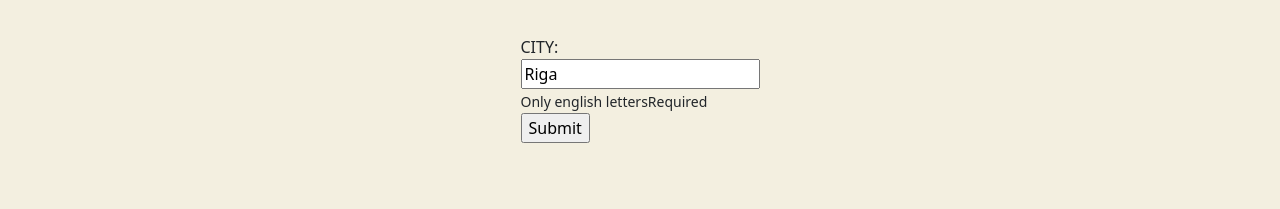
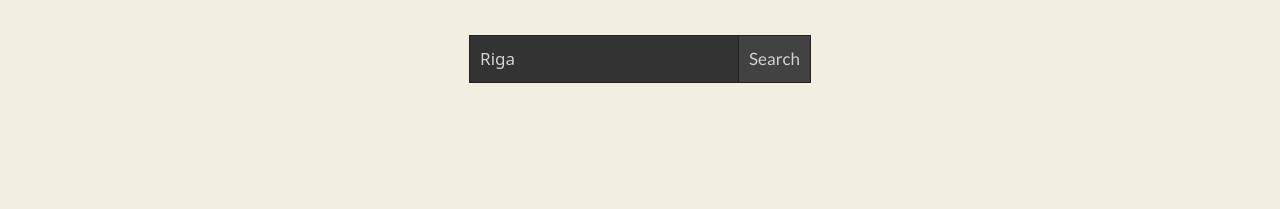
Before and after one commit to ArtemIyX/weather-exam, an Angular app: page / in a window 1280 px wide. Shown: the top 209 px of the page. Built offline with nearby package versions, Linux system fonts and the light colour scheme; a web font is replaced by a local one.

Commit message:
Search css

```diff
--- a/src/app/components/searcher/searcher.component.css
+++ b/src/app/components/searcher/searcher.component.css
@@ -7,9 +7,44 @@
 .search-form  {
   padding: 1rem;
 }
+.search-form > * {
+  float: left;
+}
 .search-label {
   padding-right: 0.5rem;
 }
 input.ng-invalid.ng-touched {
   border-color: red;
 }
+
+.search-form input[type=text] {
+  padding: 10px;
+  font-size: 17px;
+  border: 1px solid var(--dark);
+  background: var(--mid);
+  color: var(--text);
+}
+
+.search-form button {
+  padding: 10px;
+  background: var(--light);
+  color: var(--text);
+  font-size: 17px;
+  border: 1px solid var(--dark);
+  border-left: none;
+  cursor: pointer;
+}
+.search-form button p {
+  padding: 0px;
+  margin: 0px;
+}
+
+.search-form button:hover {
+  background: var(--selected);
+}
+
+.search-form::after {
+  content: "";
+  clear: both;
+  /* display: table; */
+}
--- a/src/app/components/searcher/searcher.component.html
+++ b/src/app/components/searcher/searcher.component.html
@@ -1,14 +1,13 @@
 <div class="search-div">
   <form class="search-form" [formGroup]="form" (ngSubmit)="sumbit()">
-    <label class="search-label">{{ "City: " | uppercase }} </label>
-    <div class="col">
-      <input class="search-input" type="text" formControlName="city"/>
-      <div>
-        <small *ngIf="true">Only english letters</small>
-        <small *ngIf="true">Required</small>
-      </div>
+    <input class="search-input" type="text" formControlName="city" />
+    <div>
+      <small *ngIf="form.controls['city']?.errors?.['required']"
+        >This field is required</small
+      >
     </div>
-
-    <input class="search-sumbit" type="submit">
+    <button type="submit">
+      <p>Search</p>
+    </button>
   </form>
 </div>
--- a/src/app/components/searcher/searcher.component.ts
+++ b/src/app/components/searcher/searcher.component.ts
@@ -1,5 +1,5 @@
 import { Component, OnInit } from '@angular/core';
-import { AbstractControl, ControlContainer, FormControl, FormGroup, Validators } from '@angular/forms';
+import { AbstractControl, ControlContainer, FormControl, FormGroup, ValidationErrors, Validators } from '@angular/forms';
 
 @Component({
   selector: 'app-searcher',
@@ -17,16 +17,7 @@ export class SearcherComponent implements OnInit{
     });
   }
 
-  onlyEnglishLetters(control: FormControl) {
-    let reg = /^[a-zA-Z]*$/;
-    if(control.value != null && reg.test(control.value)) {
-      return null;
-    }
-    return {onlyEnglishLetters: true};
-  }
-
   sumbit(): void {
 
-    console.log(this.form);
   }
 }
```
